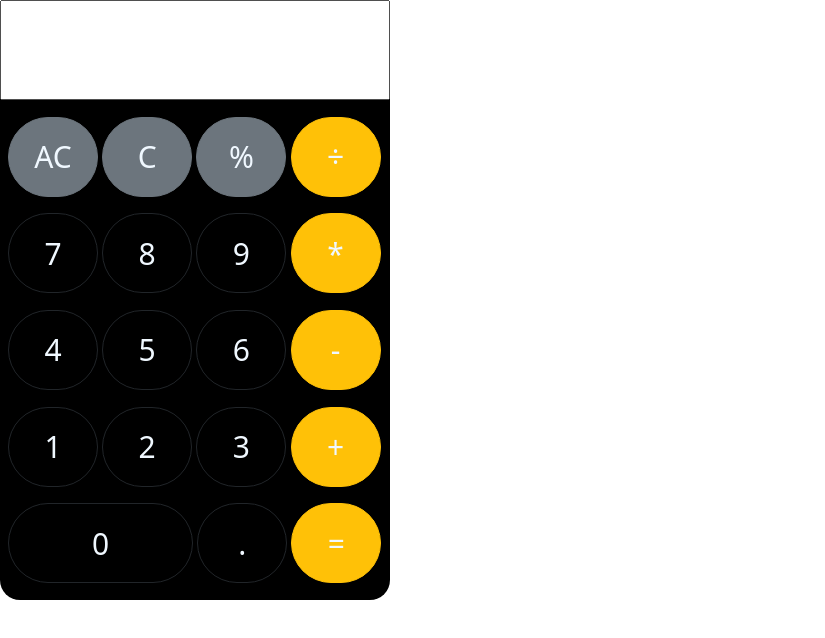
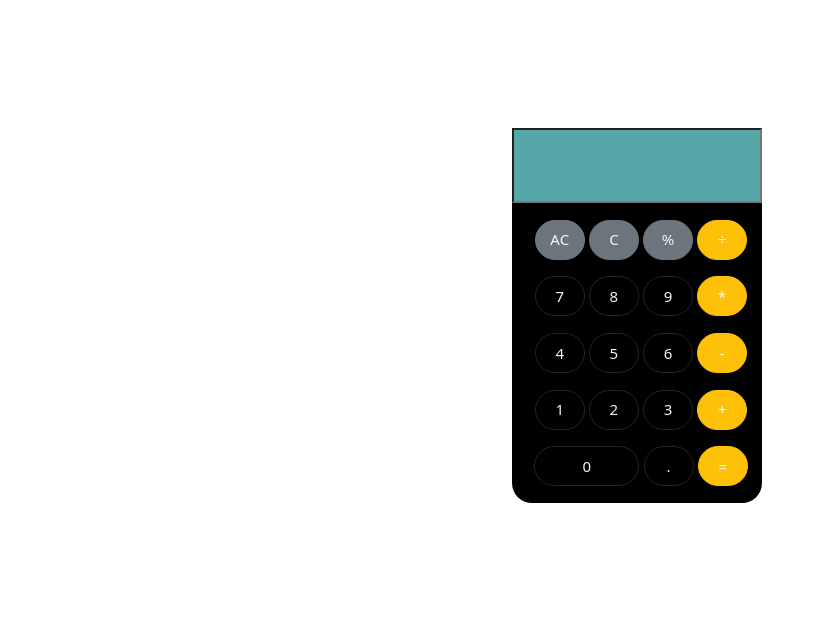
Before and after one commit to ANANDKE/Calculator, a plain HTML site: page index.html in a window 1280 px wide. Shown: the whole page, without its empty margins (0-825 px from the left). Drawn offline with nearby package versions, Linux system fonts and the light colour scheme.

Commit message:
first commit

```diff
--- a/index.html
+++ b/index.html
@@ -1,45 +1,53 @@
 <!DOCTYPE html>
 <html lang="en">
+
 <head>
     <meta charset="UTF-8">
     <meta http-equiv="X-UA-Compatible" content="IE=edge">
     <meta name="viewport" content="width=device-width, initial-scale=1.0">
     <title>Calculator</title>
     <!-- CSS only -->
-<link href="https://cdn.jsdelivr.net/npm/bootstrap@5.2.2/dist/css/bootstrap.min.css" rel="stylesheet" integrity="sha384-Zenh87qX5JnK2Jl0vWa8Ck2rdkQ2Bzep5IDxbcnCeuOxjzrPF/et3URy9Bv1WTRi" crossorigin="anonymous">
-<!-- JavaScript Bundle with Popper -->
-<script src="https://cdn.jsdelivr.net/npm/bootstrap@5.2.2/dist/js/bootstrap.bundle.min.js" integrity="sha384-OERcA2EqjJCMA+/3y+gxIOqMEjwtxJY7qPCqsdltbNJuaOe923+mo//f6V8Qbsw3" crossorigin="anonymous"></script>
-<link rel="stylesheet" href="styles.css">
+    <link href="https://cdn.jsdelivr.net/npm/bootstrap@5.2.2/dist/css/bootstrap.min.css" rel="stylesheet"
+        integrity="sha384-Zenh87qX5JnK2Jl0vWa8Ck2rdkQ2Bzep5IDxbcnCeuOxjzrPF/et3URy9Bv1WTRi" crossorigin="anonymous">
+    <!-- JavaScript Bundle with Popper -->
+    <script src="https://cdn.jsdelivr.net/npm/bootstrap@5.2.2/dist/js/bootstrap.bundle.min.js"
+        integrity="sha384-OERcA2EqjJCMA+/3y+gxIOqMEjwtxJY7qPCqsdltbNJuaOe923+mo//f6V8Qbsw3"
+        crossorigin="anonymous"></script>
+    <link rel="stylesheet" href="styles.css">
 </head>
+
 <body>
-    <div class="main">
-        <input id="result" type="text" class="inp">
+    <div class="main text-center" style="margin-left: 40%; margin-top: 10%;">
+        <input id="result" type="text" class="inp" style="background-color: rgb(86, 167, 167);">
         <div class="but"><button type="button" class="btn btn-secondary ms-2" onclick="clearbox()">AC</button>
             <button type="button" class="btn btn-secondary" onclick="removeLastItem()">C</button>
             <button type="button" class="btn btn-secondary" onclick="displayNum('%')">%</button>
             <button type="button" class="btn btn-warning" onclick="displayNum('/')">÷</button>
         </div>
-        <div class="but"><button  type="button" class="btn btn-outline-dark ms-2" onclick="displayNum(7)">7</button>
-            <button type="button" class="btn btn-outline-dark"onclick="displayNum(8)">8</button>
-            <button type="button" class="btn btn-outline-dark"onclick="displayNum(9)">9</button>
+        <div class="but"><button type="button" class="btn btn-outline-dark ms-2" onclick="displayNum(7)">7</button>
+            <button type="button" class="btn btn-outline-dark" onclick="displayNum(8)">8</button>
+            <button type="button" class="btn btn-outline-dark" onclick="displayNum(9)">9</button>
             <button type="button" class="btn btn-warning" onclick="displayNum('*')">*</button>
         </div>
-        <div class="but"><button type="button" class="btn btn-outline-dark ms-2"onclick="displayNum(4)">4</button>
-            <button type="button" class="btn btn-outline-dark"onclick="displayNum(5)">5</button>
-            <button type="button" class="btn btn-outline-dark"onclick="displayNum(6)">6</button>
-            <button type="button" class="btn btn-warning"onclick="displayNum('-')">-</button>
+        <div class="but"><button type="button" class="btn btn-outline-dark ms-2" onclick="displayNum(4)">4</button>
+            <button type="button" class="btn btn-outline-dark" onclick="displayNum(5)">5</button>
+            <button type="button" class="btn btn-outline-dark" onclick="displayNum(6)">6</button>
+            <button type="button" class="btn btn-warning" onclick="displayNum('-')">-</button>
         </div>
-        <div class="but"><button type="button" class="btn btn-outline-dark ms-2"onclick="displayNum(1)">1</button>
-            <button type="button" class="btn btn-outline-dark"onclick="displayNum(2)">2</button>
-            <button type="button" class="btn btn-outline-dark"onclick="displayNum(3)">3</button>
+        <div class="but"><button type="button" class="btn btn-outline-dark ms-2" onclick="displayNum(1)">1</button>
+            <button type="button" class="btn btn-outline-dark" onclick="displayNum(2)">2</button>
+            <button type="button" class="btn btn-outline-dark" onclick="displayNum(3)">3</button>
             <button type="button" class="btn btn-warning" onclick="displayNum('+')">+</button>
         </div>
-        <div class="but"><button type="button" class="btn btn-outline-dark ms-2 " id="zero" onclick="displayNum(0)">0</button>
+        <div class="but"><button type="button" class="btn btn-outline-dark ms-2 " id="zero"
+                onclick="displayNum(0)">0</button>
 
             <button type="button" class="btn btn-outline-dark" onclick="displayNum('.')">.</button>
             <button type="button" class="btn btn-warning" onclick="evaluateExpression()">=</button>
         </div>
+    </div>
 
 </body>
 <script src="script.js"></script>
+
 </html>
--- a/styles.css
+++ b/styles.css
@@ -1,25 +1,27 @@
 .main{
-    width: 390px;
-    height: 600px;
+    width: 250px;
+    height: 375px;
     background-color: black;
     border-radius: 20px;
     display: grid;
+
 }
 .inp{
-    width: 390px;
-    height: 100px;
+    width: 250px;
+    height: 75px;
+    font-weight: 600;
 }
 .btn{
-    width: 90px;
-    height: 80px;
+    width: 50px;
+    height: 40px;
     color: aliceblue;
-    border-radius: 50px;
-    font-size: 30px;
+    border-radius: 20px;
+    font-size: 15px;
 
 
 }
 #zero{
-    width: 185px;
+    width: 105px;
     border-radius: 50px;
 
 }
```
